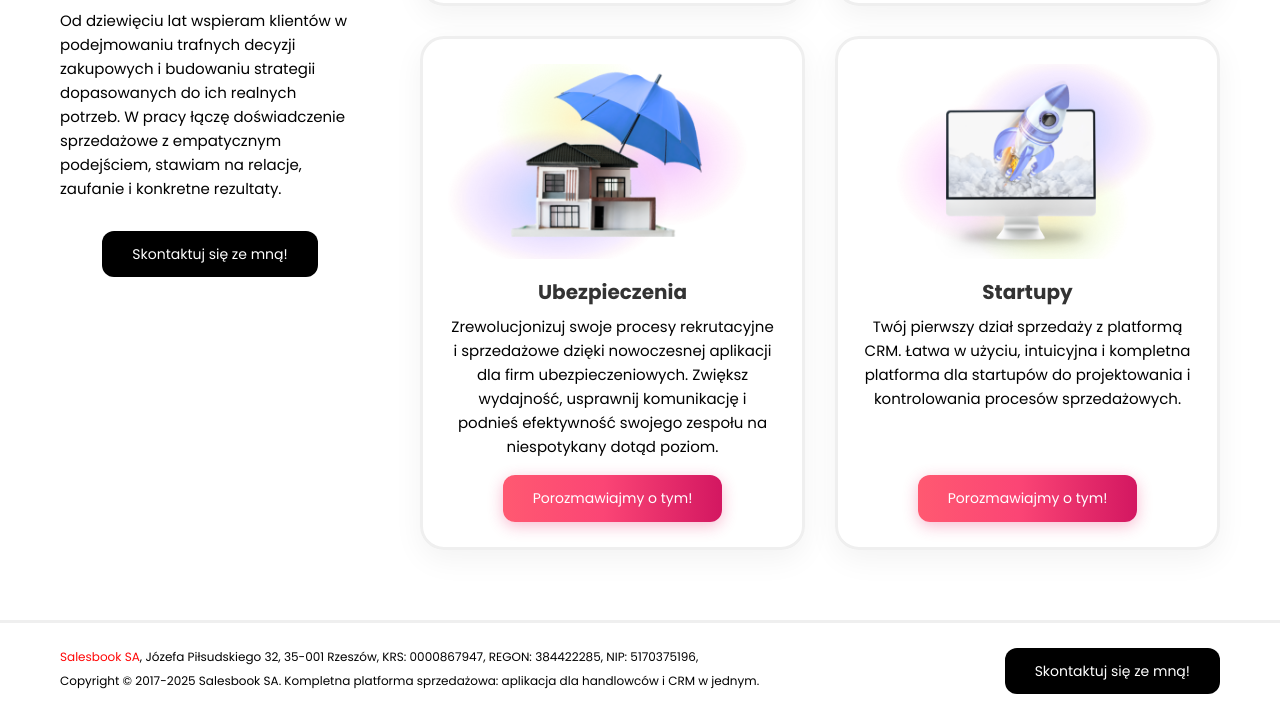
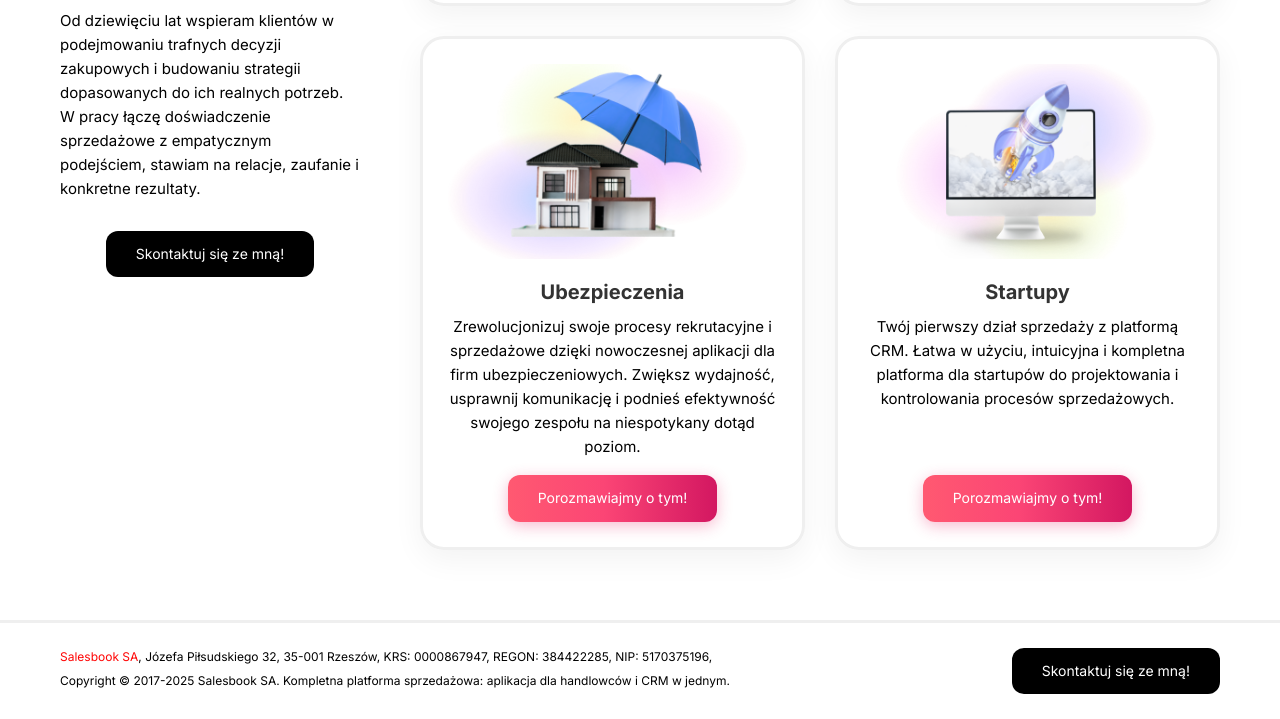
Before and after one commit to krzysiek10/business-card, a plain HTML site: page index.html in a window 1280 px wide. Shown: the part 605-1324 px from the top of the page. Drawn offline with Linux system fonts and the light colour scheme.

Commit message:
change font

```diff
--- a/index.html
+++ b/index.html
@@ -6,7 +6,7 @@
     <title>Justyna Gajewska - Salesbook</title>
     <link rel="preconnect" href="https://fonts.googleapis.com">
     <link rel="preconnect" href="https://fonts.gstatic.com" crossorigin>
-    <link href="https://fonts.googleapis.com/css2?family=Poppins:wght@400;500;600;700&display=swap" rel="stylesheet">
+    <link href="https://fonts.googleapis.com/css2?family=Inter:wght@400;500;600;700&display=swap" rel="stylesheet">
     <link rel="stylesheet" href="style.css">
 </head>
 <body>
--- a/style.css
+++ b/style.css
@@ -1,5 +1,5 @@
 :root {
-    --font-primary: 'Poppins', sans-serif;
+    --font-primary: 'Inter', sans-serif;
     --color-text-main: #333333;
     --color-text-light: #666666;
     --color-black: #000000;
@@ -194,7 +194,7 @@ body {
 }
 
 .offer-card:hover {
-    transform: translateY(-5px);
+    /* transform: translateY(-5px); */
 }
 
 .offer-card__image {
```
